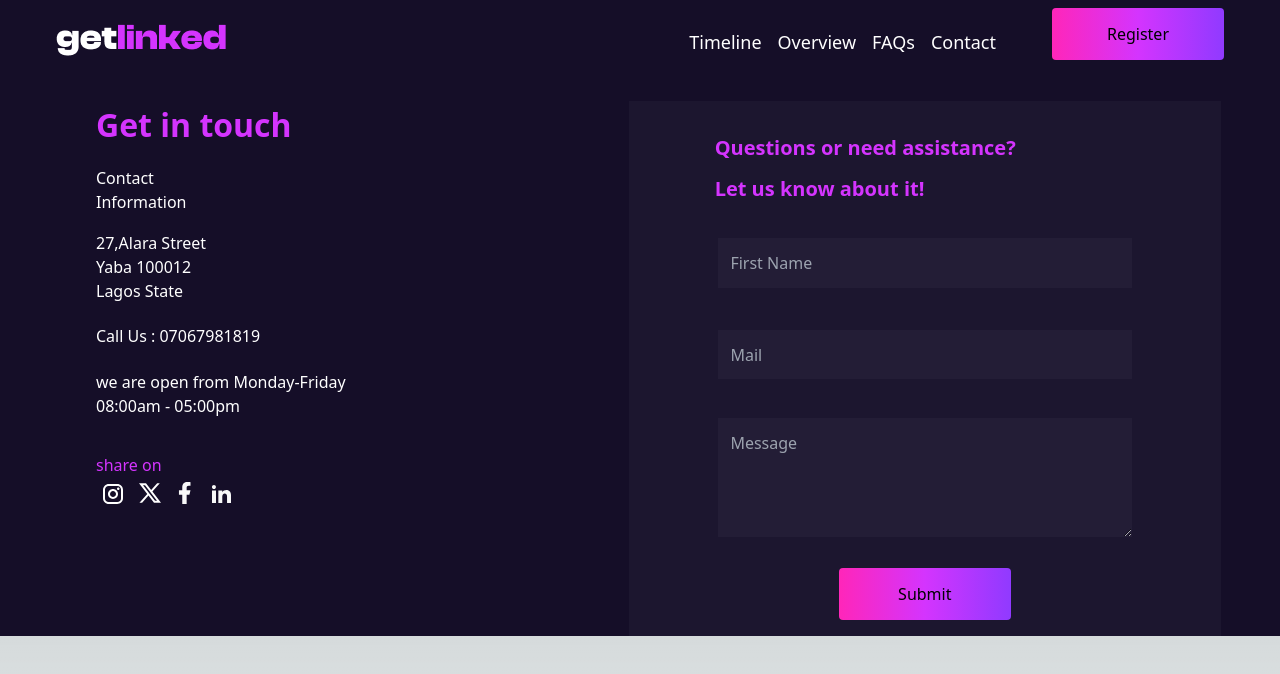
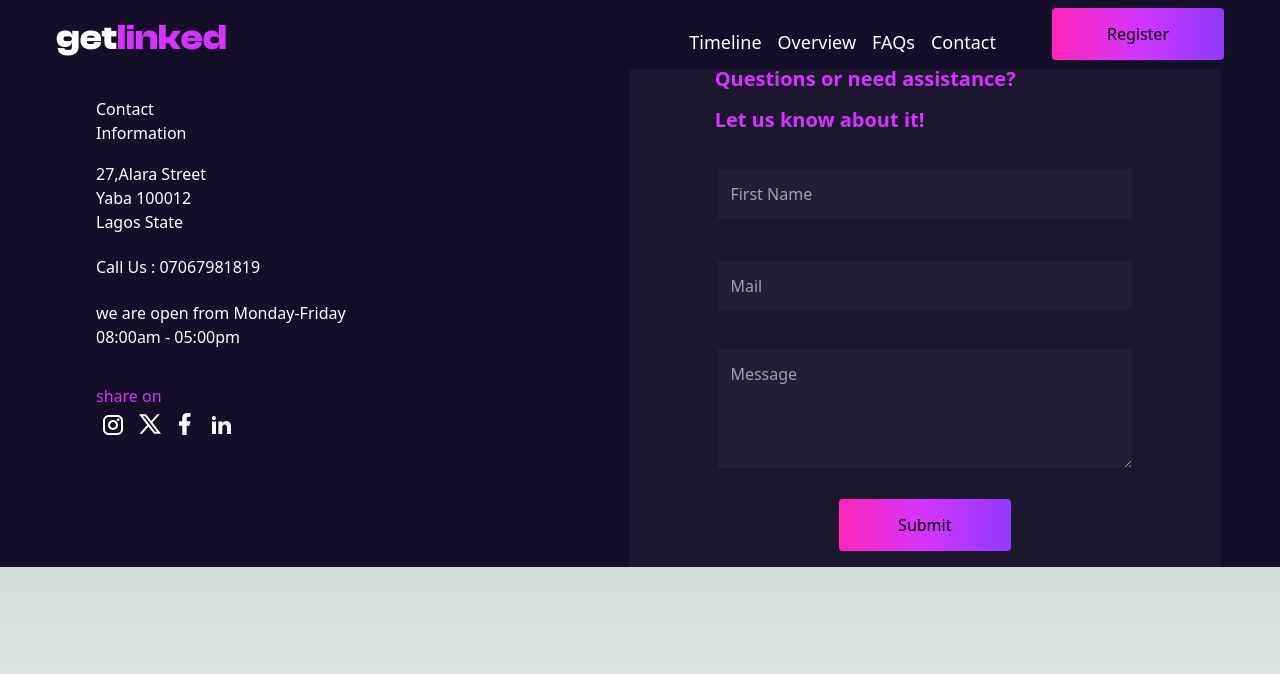
Before and after one commit to B-Mitchell/Getlinked-clone-repo, a Next.js app: page /contact in a window 1280 px wide. Shown: the top 674 px of the page. Built offline with nearby package versions, Linux system fonts and the light colour scheme.

Commit message:
navbar fixed

```diff
--- a/src/app/components/Navbar.js
+++ b/src/app/components/Navbar.js
@@ -10,7 +10,7 @@ const Navbar = () => {
   const [isOpen , setIsOpen] = useState(false)
 
   return (
-    <nav className='h-[4.3125rem] bg-[#150E28] flex justify-between  '>
+    <nav className='h-[4.3125rem] bg-[#150E28] flex justify-between top-0 fixed w-[100%] '>
 
         <div className='ml-[3.5rem] pt-[1.5rem] '>
             <Image src={getlinkedLOGO} alt='getlinked logo' />
```
